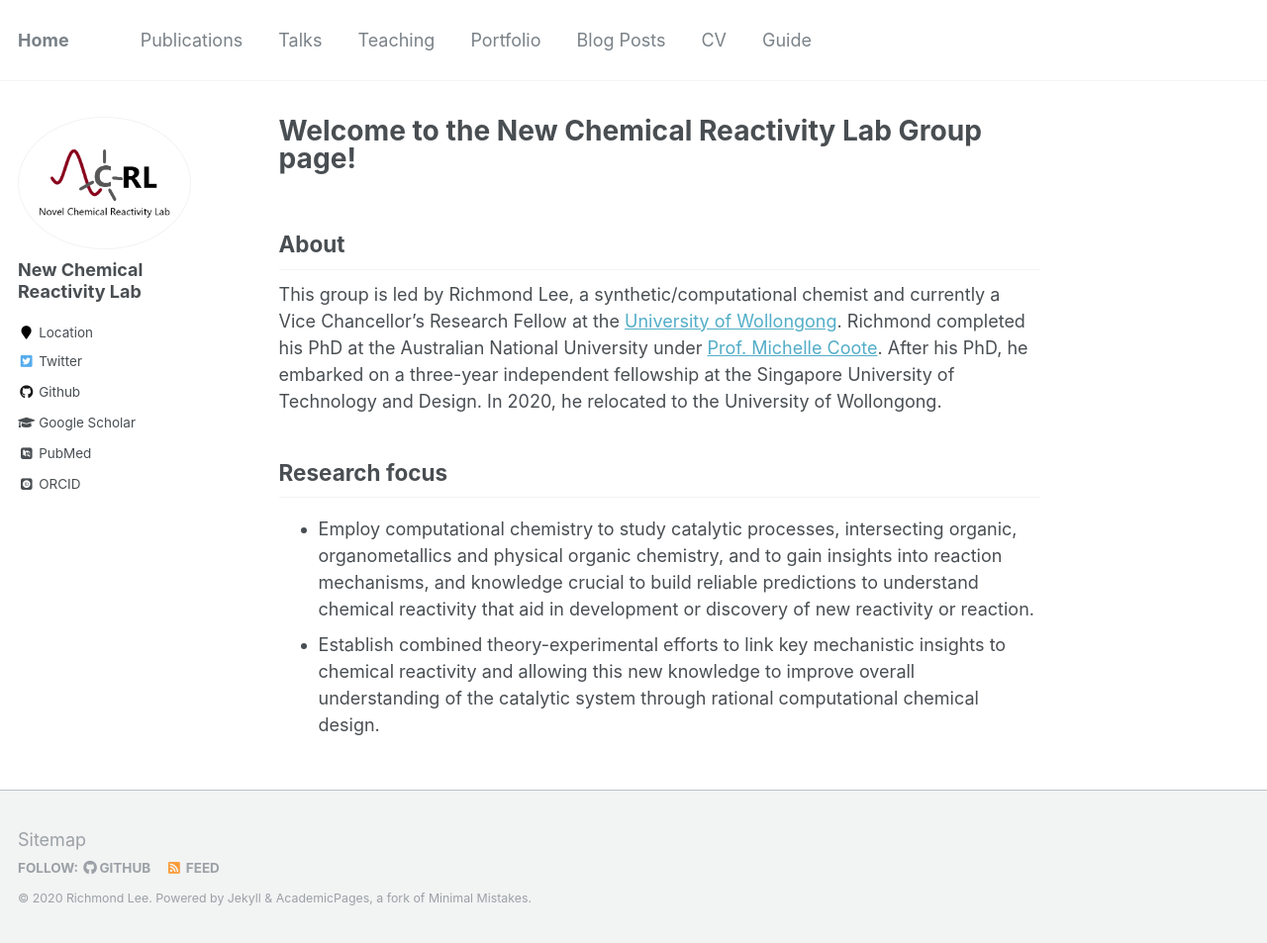
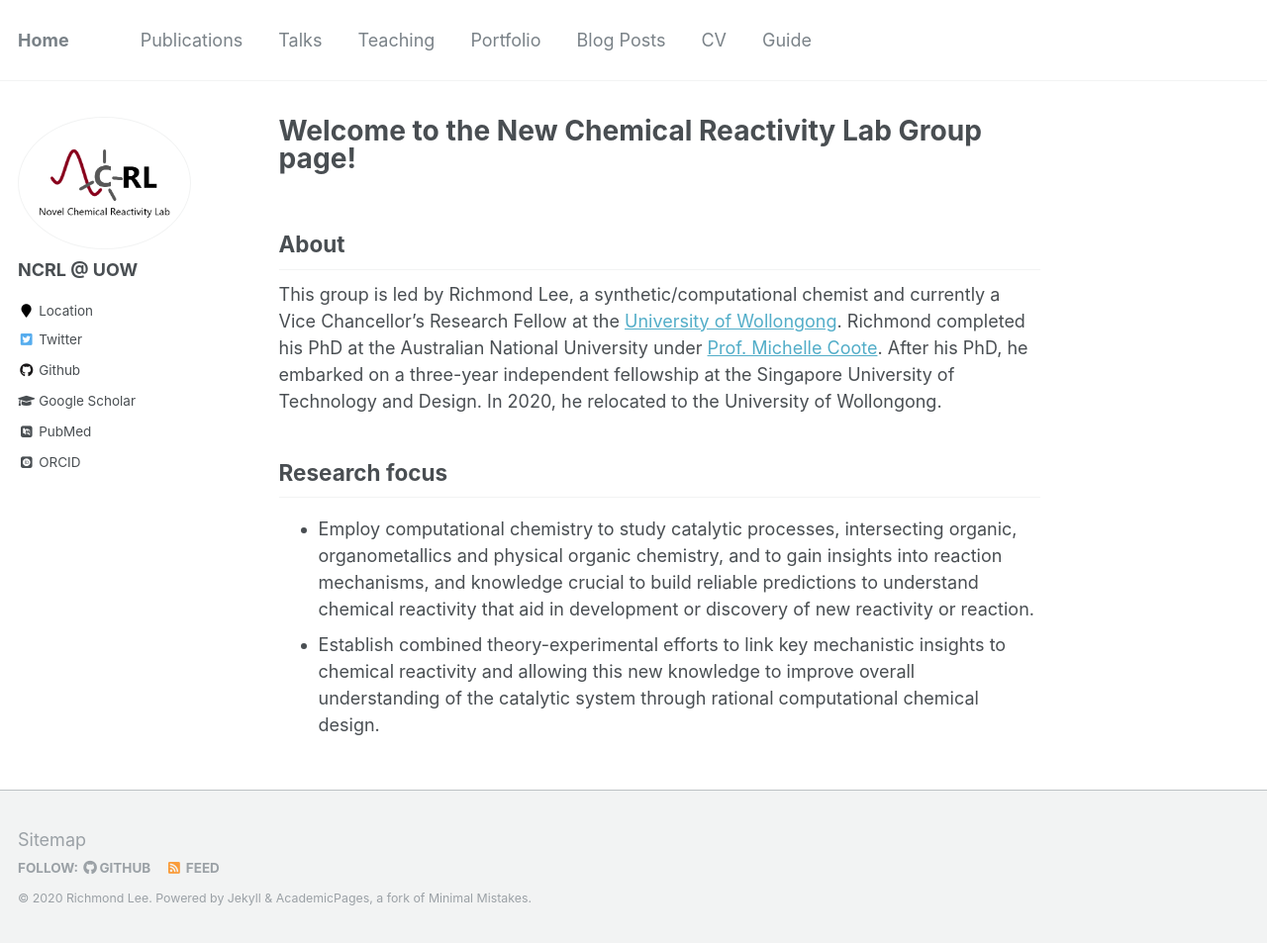
Before and after one commit to riclzh/chemrxn, a Jekyll site: the page built from _pages/about.md, in a window 1280 px wide and 953 px high. Shown: the whole window at 99% size. Built offline with Jekyll 4.4.1, drawn with Linux system fonts in a browser that asks for light colours; some web fonts are replaced.

Commit message:
Update _config.yml

```diff
--- a/_config.yml
+++ b/_config.yml
@@ -10,7 +10,7 @@ locale                   : "en-US"
 title                    : "Home"
 title_separator          : "-"
 name                     : &name "Richmond Lee"
-description              : &description "New Chemical Reactivity Lab @ UOW"
+description              : &description "Novel Chemical Reactivity Lab @ UOW"
 url                      : https://riclzh.github.io/chemrxn # the base hostname & protocol for your site e.g. "https://mmistakes.github.io"
 baseurl                  : "" # the subpath of your site, e.g. "/blog"
 repository               : "chemrxn/riclzh.github.io"
@@ -80,7 +80,7 @@ analytics:
 
 # Site Author
 author:
-  name             : "New Chemical Reactivity Lab"
+  name             : "NCRL @ UOW"
   avatar           : "NCRL.png"
   bio              : ""
   location         : "Location"
```
